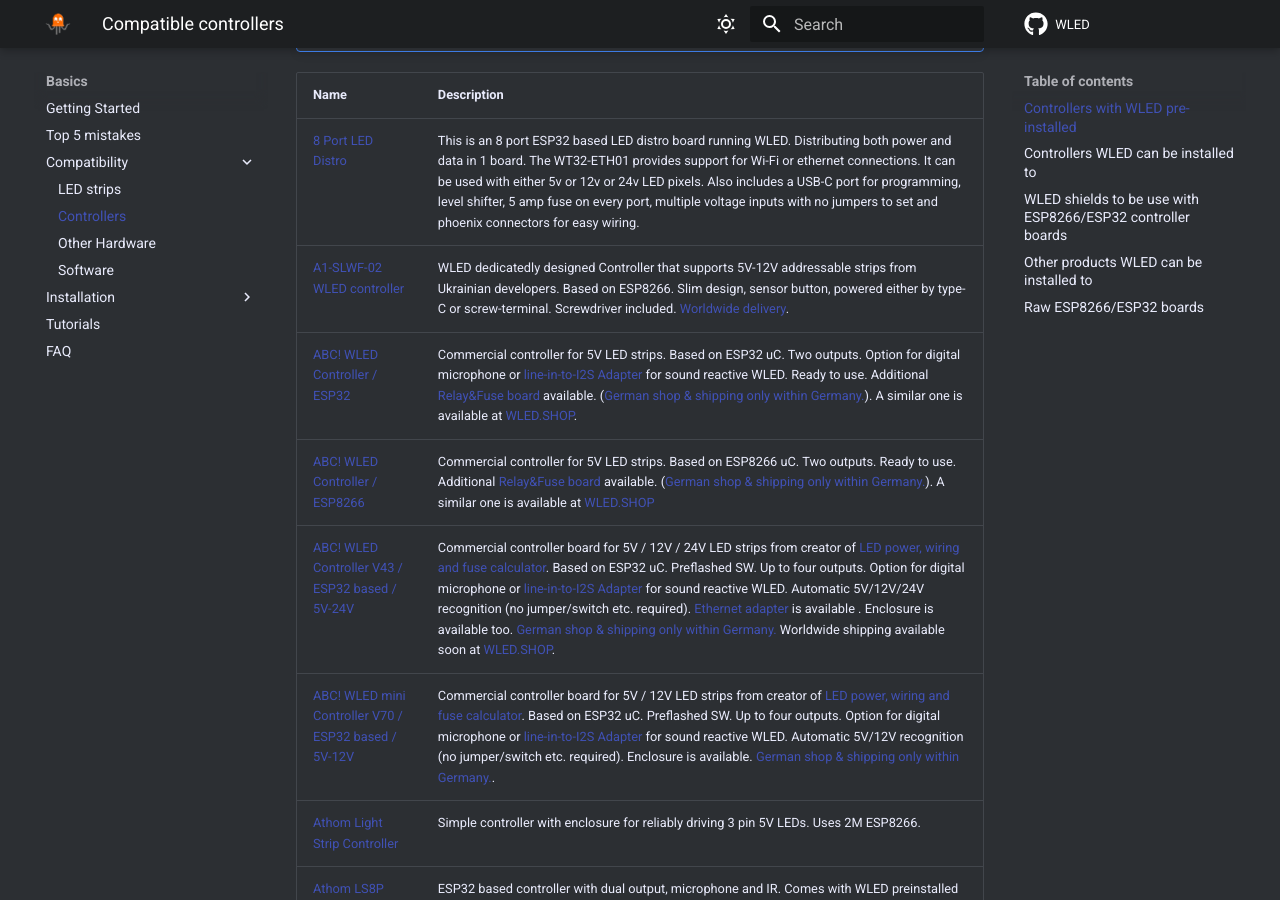
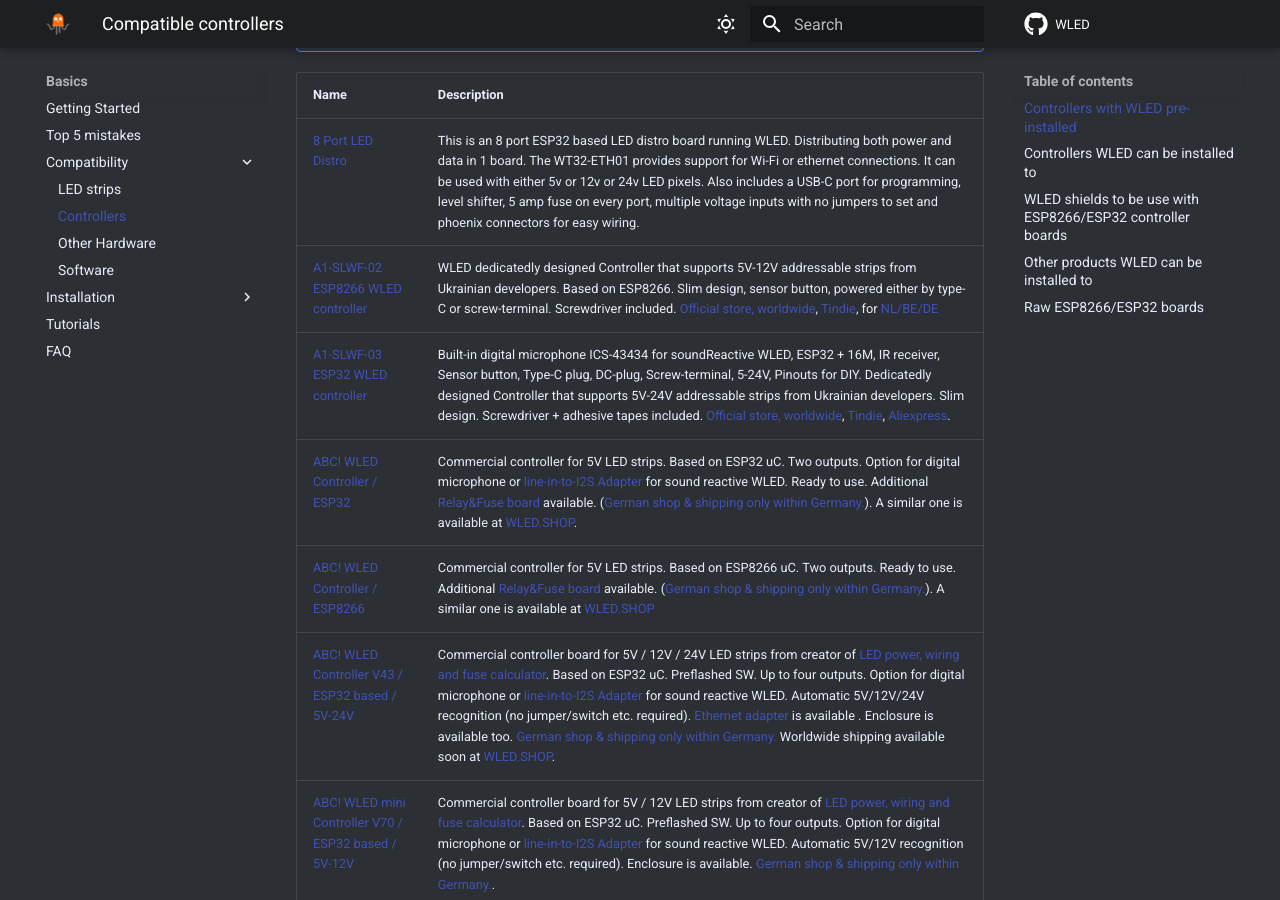
Before and after one commit to Aircoookie/WLED-Docs, an MkDocs documentation site: the page built from docs/basics/compatible-controllers.md, in a window 1280 px wide and 900 px high, scrolled down 2069 px. Built offline with MkDocs 1.6.1 and Material for MkDocs 9.7.7, drawn with Linux system fonts in a browser that asks for light colours; comment, search, counter and statistics services are not loaded.

Commit message:
Updated existing + added new hardware.md

```diff
--- a/docs/basics/compatible-controllers.md
+++ b/docs/basics/compatible-controllers.md
@@ -34,7 +34,8 @@
 | Name | Description |
 |---|---|
 [8 Port LED Distro](https://www.tindie.com/products/bong69/8-port-led-distro/) | This is an 8 port ESP32 based LED distro board running WLED. Distributing both power and data in 1 board. The WT32-ETH01 provides support for Wi-Fi or ethernet connections. It can be used with either 5v or 12v or 24v LED pixels. Also includes a USB-C port for programming, level shifter, 5 amp fuse on every port, multiple voltage inputs with no jumpers to set and phoenix connectors for easy wiring.
-[A1-SLWF-02 WLED controller](https://smartlight.me/led-strips/adressable-led-strips/controller-slwf-02) | WLED dedicatedly designed Controller that supports 5V-12V addressable strips from Ukrainian developers. Based on ESP8266. Slim design, sensor button, powered either by type-C or screw-terminal. Screwdriver included. [Worldwide delivery](https://smartlight.me/led-strips/adressable-led-strips/controller-slwf-02).
+[A1-SLWF-02 ESP8266 WLED controller](https://smartlight.me/led-strips/adressable-led-strips/controller-slwf-02) | WLED dedicatedly designed Controller that supports 5V-12V addressable strips from Ukrainian developers. Based on ESP8266. Slim design, sensor button, powered either by type-C or screw-terminal. Screwdriver included. [Official store, worldwide](https://smartlight.me/led-strips/adressable-led-strips/controller-slwf-02), [Tindie](https://www.tindie.com/products/smartlightme/pixel-addressable-wled-controller-a1-slwf-02-led/), for [NL/BE/DE](https://www.hobbyelectronica.nl/product/led-strip-controller-a1-slwf-02/)
+[A1-SLWF-03 ESP32 WLED controller](https://smlight.tech/product/slwf-03/) | Built-in digital microphone ICS-43434 for soundReactive WLED, ESP32 + 16M, IR receiver, Sensor button, Type-C plug, DC-plug, Screw-terminal, 5-24V, Pinouts for DIY. Dedicatedly designed Controller that supports 5V-24V addressable strips from Ukrainian developers. Slim design. Screwdriver + adhesive tapes included. [Official store, worldwide](https://smartlight.me/led-strips/adressable-led-strips/a1slwf03controller), [Tindie](https://www.tindie.com/products/smartlightme/a1-slwf-03-wled-esp32-controller-home-assistant/), [Aliexpress](https://www.aliexpress.com/item/1005005947819419.html).
 [ABC! WLED Controller / ESP32](https://shop.myhome-control.de/ABC-WLED-Controller-V41-ESP32/HW10003.1) | Commercial controller for 5V LED strips. Based on ESP32 uC. Two outputs. Option for digital microphone or [line-in-to-I2S Adapter](https://shop.myhome-control.de/Line-In-zu-I2S-Adapter-fuer-WLED-Controller/HW10013) for sound reactive WLED. Ready to use. Additional [Relay&Fuse board](https://shop.myhome-control.de/Relais-Board-fuer-WLED-Controller-5V/HW10005) available. ([German shop & shipping only within Germany.](https://shop.myhome-control.de/ABC-WLED-Controller-V41-ESP32/HW10003.1)). A similar one is available at [WLED.SHOP](https://wled.shop/produkt/wladis-wled-controller-v40-esp32/).
 [ABC! WLED Controller / ESP8266](https://shop.myhome-control.de/ABC-WLED-Controller-V31-ESP8266/HW10002) | Commercial controller for 5V LED strips. Based on ESP8266 uC. Two outputs. Ready to use. Additional [Relay&Fuse board](https://shop.myhome-control.de/Relais-Board-fuer-WLED-Controller-5V/HW10005) available. ([German shop & shipping only within Germany.](https://shop.myhome-control.de/ABC-WLED-Controller-V31-ESP8266/HW10002)). A similar one is available at [WLED.SHOP](https://wled.shop/produkt/wladis-wled-controller-v31/)
 [ABC! WLED Controller V43 / ESP32 based / 5V-24V](https://shop.myhome-control.de/ABC-WLED-Controller-Board-5-24V/HW10015) | Commercial controller board for 5V / 12V / 24V LED strips from creator of [LED power, wiring and fuse calculator](https://wled-calculator.github.io/). Based on ESP32 uC. Preflashed SW. Up to four outputs. Option for digital microphone or [line-in-to-I2S Adapter](https://shop.myhome-control.de/Line-In-zu-I2S-Adapter-fuer-WLED-Controller/HW10013) for sound reactive WLED. Automatic 5V/12V/24V recognition (no jumper/switch etc. required). [Ethernet adapter](https://shop.myhome-control.de/Ethernet-Adapter-fuer-WLED-Controller/HW10016) is available . Enclosure is available too.  [German shop & shipping only within Germany.](https://shop.myhome-control.de/ABC-WLED-Controller-Board-5-24V/HW10015) Worldwide shipping available soon at [WLED.SHOP](https://wled.shop/).
```
